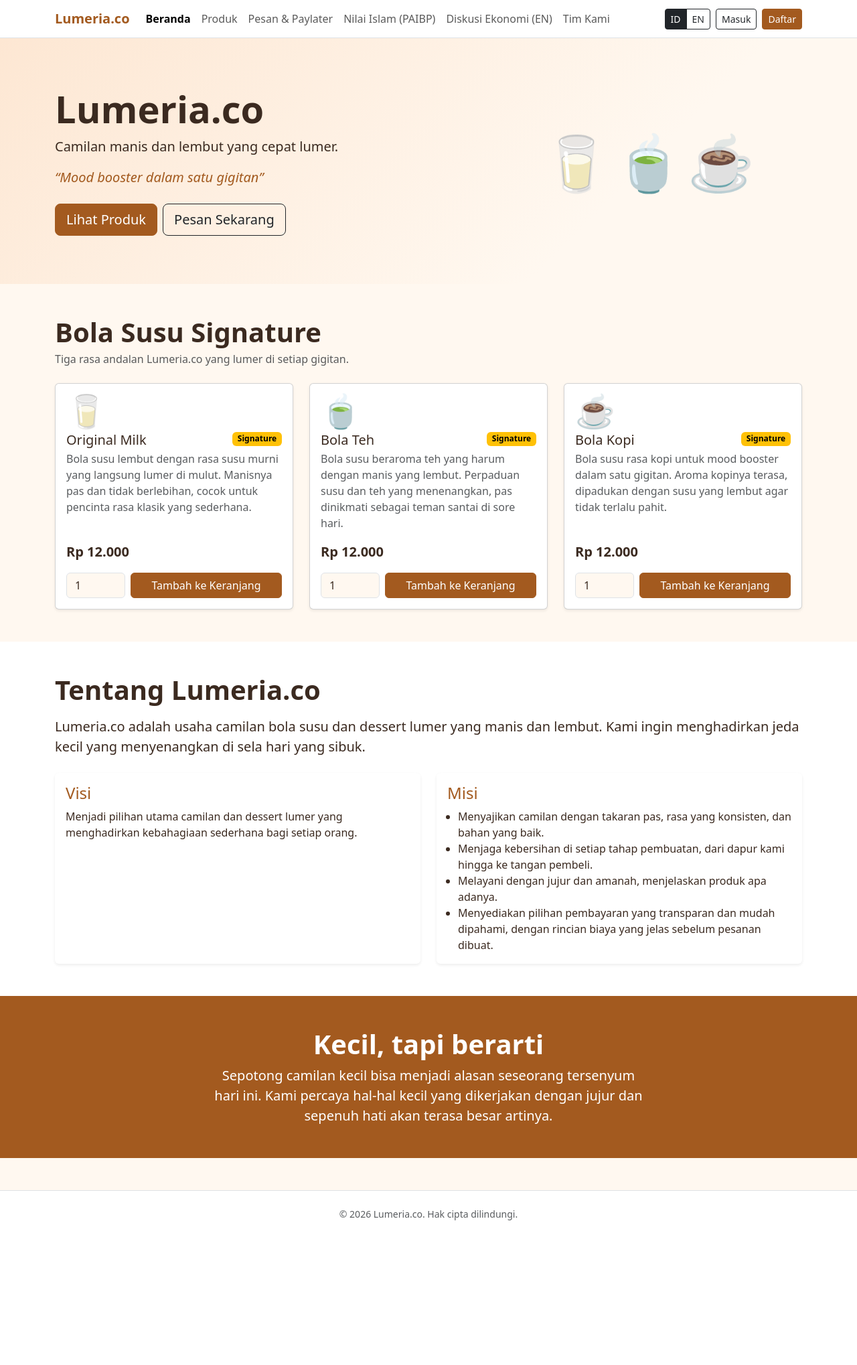
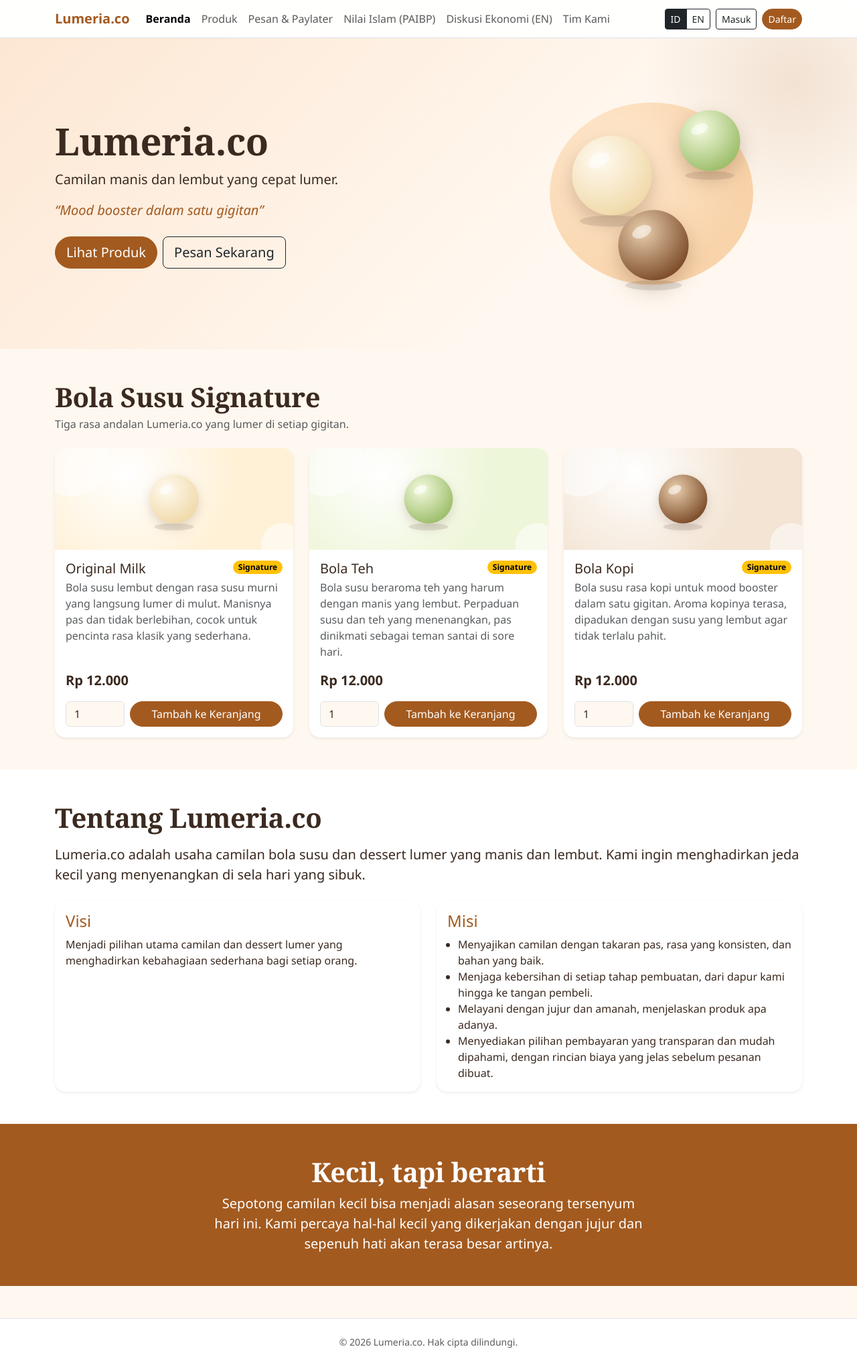
Before and after one commit to Jirasy/Lumeria.co, a Laravel app: page / in a window 1280 px wide. Shown: the whole page at 67% size. Before the commit the page ends 1822 px from the top, so only its background shows below. Run offline with Laravel 12, Linux system fonts and the light colour scheme; data comes from the database, SQL or seed files in the repository; some libraries are stand-ins or nearby versions.

Commit message:
feat(ui): replace emoji with SVG product art and polish Bootstrap styling, with tests

```diff
--- /dev/null
+++ b/resources/views/components/product-art.blade.php
@@ -0,0 +1,99 @@
+@props(['slug' => '', 'size' => 96, 'bare' => false])
+@php
+    $tints = [
+        'original-milk'           => '#fff1d6',
+        'bola-teh'                => '#eef6d9',
+        'bola-kopi'               => '#f3e4d3',
+        'bolu-lumer-cokelat-keju' => '#fde9d9',
+        'kue-balok-lumer'         => '#fdeccd',
+        'es-krim-lumeria-creamy'  => '#fde4ec',
+    ];
+    $ballColors = [
+        'original-milk' => ['#fffaf0', '#f0d9a8'],
+        'bola-teh'      => ['#f4fadf', '#9bbd68'],
+        'bola-kopi'     => ['#e9cfae', '#7b4a28'],
+    ];
+    $kind   = match ($slug) {
+        'bolu-lumer-cokelat-keju' => 'cake',
+        'kue-balok-lumer'         => 'balok',
+        'es-krim-lumeria-creamy'  => 'icecream',
+        default                   => 'ball',
+    };
+    $tint   = $tints[$slug] ?? '#fff1d6';
+    $colors = $ballColors[$slug] ?? ['#fffaf0', '#f0d9a8'];
+    $id     = 'art-' . preg_replace('/[^a-z0-9-]/', '', $slug);
+@endphp
+@unless ($bare)
+<div {{ $attributes->merge(['class' => 'product-art']) }} style="--art-bg: {{ $tint }}">
+@endunless
+<svg @if ($bare) {{ $attributes }} @endif width="{{ $size }}" height="{{ $size }}" viewBox="0 0 120 120" aria-hidden="true" focusable="false" xmlns="http://www.w3.org/2000/svg">
+    <ellipse cx="60" cy="108" rx="34" ry="6" fill="#3b2a20" opacity=".12"/>
+
+    @if ($kind === 'ball')
+        <defs>
+            <radialGradient id="{{ $id }}" cx="35%" cy="30%" r="75%">
+                <stop offset="0" stop-color="{{ $colors[0] }}"/>
+                <stop offset="1" stop-color="{{ $colors[1] }}"/>
+            </radialGradient>
+        </defs>
+        <circle cx="60" cy="60" r="42" fill="url(#{{ $id }})"/>
+        <ellipse cx="46" cy="44" rx="12" ry="7" fill="#fff" opacity=".55" transform="rotate(-25 46 44)"/>
+
+    @elseif ($kind === 'cake')
+        <defs>
+            <linearGradient id="{{ $id }}" x1="0" y1="0" x2="0" y2="1">
+                <stop offset="0" stop-color="#f7cf85"/>
+                <stop offset="1" stop-color="#e2a24c"/>
+            </linearGradient>
+        </defs>
+        <rect x="20" y="50" width="80" height="50" rx="10" fill="url(#{{ $id }})"/>
+        <rect x="20" y="46" width="80" height="18" rx="9" fill="#5a3321"/>
+        <rect x="32" y="58" width="12" height="20" rx="6" fill="#5a3321"/>
+        <rect x="56" y="58" width="12" height="28" rx="6" fill="#5a3321"/>
+        <rect x="80" y="58" width="12" height="16" rx="6" fill="#5a3321"/>
+        <rect x="30" y="50" width="26" height="3" rx="1.5" fill="#fff" opacity=".25"/>
+        <rect x="62" y="32" width="22" height="14" rx="3" fill="#ffd45e"/>
+        <circle cx="70" cy="39" r="2" fill="#f0b429"/>
+        <circle cx="78" cy="42" r="1.6" fill="#f0b429"/>
+
+    @elseif ($kind === 'balok')
+        <defs>
+            <linearGradient id="{{ $id }}" x1="0" y1="0" x2="0" y2="1">
+                <stop offset="0" stop-color="#e5a85a"/>
+                <stop offset="1" stop-color="#b9702d"/>
+            </linearGradient>
+        </defs>
+        <rect x="18" y="46" width="84" height="52" rx="10" fill="url(#{{ $id }})"/>
+        @foreach ([34, 48, 62, 76, 90] as $x)
+            <rect x="{{ $x }}" y="46" width="3" height="52" fill="#8c5320" opacity=".35"/>
+        @endforeach
+        <path d="M18 56c0-6 4-10 10-10h64c6 0 10 4 10 10z" fill="#f7d98b"/>
+        <rect x="44" y="52" width="8" height="20" rx="4" fill="#f7d98b"/>
+        <rect x="70" y="52" width="8" height="28" rx="4" fill="#f7d98b"/>
+
+    @else
+        <defs>
+            <linearGradient id="{{ $id }}-a" x1="0" y1="0" x2="0" y2="1">
+                <stop offset="0" stop-color="#fff3f7"/>
+                <stop offset="1" stop-color="#f5a9c3"/>
+            </linearGradient>
+            <linearGradient id="{{ $id }}-b" x1="0" y1="0" x2="0" y2="1">
+                <stop offset="0" stop-color="#fff8ea"/>
+                <stop offset="1" stop-color="#f2d29c"/>
+            </linearGradient>
+            <linearGradient id="{{ $id }}-c" x1="0" y1="0" x2="0" y2="1">
+                <stop offset="0" stop-color="#e8b36a"/>
+                <stop offset="1" stop-color="#c98332"/>
+            </linearGradient>
+        </defs>
+        <polygon points="40,72 80,72 60,110" fill="url(#{{ $id }}-c)"/>
+        <path d="M46 76l16 28M56 74l12 24M72 76l-16 28M64 74l-10 24" stroke="#a8691f" stroke-width="2" opacity=".45" fill="none"/>
+        <ellipse cx="60" cy="68" rx="26" ry="14" fill="url(#{{ $id }}-b)"/>
+        <circle cx="60" cy="48" r="22" fill="url(#{{ $id }}-a)"/>
+        <circle cx="60" cy="24" r="5" fill="#d7263d"/>
+        <ellipse cx="50" cy="42" rx="7" ry="4" fill="#fff" opacity=".55" transform="rotate(-25 50 42)"/>
+    @endif
+</svg>
+@unless ($bare)
+</div>
+@endunless
--- a/resources/views/layouts/guest.blade.php
+++ b/resources/views/layouts/guest.blade.php
@@ -15,7 +15,7 @@
         @vite(['resources/css/app.css', 'resources/js/app.js'])
     </head>
     <body class="font-sans text-gray-900 antialiased">
-        <div class="min-h-screen flex flex-col sm:justify-center items-center pt-6 sm:pt-0 bg-gray-100 dark:bg-gray-900">
+        <div class="min-h-screen flex flex-col sm:justify-center items-center pt-6 sm:pt-0 bg-amber-50 dark:bg-gray-900">
             <div class="w-full sm:max-w-md px-6 mb-4 flex items-center justify-between">
                 <a href="{{ route('home') }}" class="text-sm text-gray-600 dark:text-gray-400 hover:underline">&larr; {{ __('nav.home') }}</a>
                 <x-language-switcher />
@@ -27,7 +27,7 @@
                 </a>
             </div>
 
-            <div class="w-full sm:max-w-md mt-6 px-6 py-4 bg-white dark:bg-gray-800 shadow-md overflow-hidden sm:rounded-lg">
+            <div class="w-full sm:max-w-md mt-6 px-6 py-4 bg-white dark:bg-gray-800 shadow-md overflow-hidden sm:rounded-2xl">
                 {{ $slot }}
             </div>
         </div>
--- a/resources/views/layouts/lumeria.blade.php
+++ b/resources/views/layouts/lumeria.blade.php
@@ -12,9 +12,12 @@
         :root {
     --bs-body-bg: #fff8f0;
     --bs-body-color: #3b2a20;
+    --bs-body-font-family: "Segoe UI", system-ui, -apple-system, "Helvetica Neue", Arial, sans-serif;
     --lumeria: #a35a1f;
     --lumeria-dark: #874a17;
     }
+    h1, h2, .display-4, .display-6 { font-family: Georgia, "Times New Roman", serif; letter-spacing: -.01em; }
+
     .text-lumeria { color: var(--lumeria); }
     .bg-lumeria { background: var(--lumeria); color: #fff; }
     .btn-lumeria {
@@ -27,16 +30,67 @@
     --bs-btn-active-color: #fff;
     --bs-btn-active-bg: #733f13;
     --bs-btn-active-border-color: #733f13;
+    --bs-btn-border-radius: 50rem;
     }
-        .card { --bs-card-bg: #fff; }
-        .hero-section { background: linear-gradient(135deg, #fde7d3 0%, #fff8f0 70%); }
-        .hero-emoji { font-size: 5rem; letter-spacing: .5rem; }
-        .product-emoji { font-size: 3rem; line-height: 1; }
-        .product-card { transition: transform .15s ease, box-shadow .15s ease; }
-        .product-card:hover { transform: translateY(-3px); }
+    .navbar.bg-white { --bs-bg-opacity: .88; backdrop-filter: blur(8px); }
+    .card { --bs-card-bg: #fff; --bs-card-border-radius: 1rem; }
+
+    .hero-section {
+    position: relative;
+    overflow: hidden;
+    background: linear-gradient(135deg, #fde7d3 0%, #fff8f0 65%);
+    }
+    .hero-section::before {
+    content: "";
+    position: absolute;
+    width: 28rem;
+    height: 28rem;
+    right: -8rem;
+    top: -10rem;
+    border-radius: 50%;
+    background: radial-gradient(circle, rgba(163, 90, 31, .14), transparent 70%);
+    }
+    .hero-section > .container { position: relative; }
+
+    .hero-art { position: relative; width: 22rem; max-width: 100%; height: 20rem; }
+    .hero-blob {
+    position: absolute;
+    inset: 1.5rem;
+    border-radius: 50%;
+    background: radial-gradient(circle at 30% 30%, #ffe3c2, #f6c48d 70%);
+    opacity: .7;
+    }
+    .hero-ball { position: absolute; filter: drop-shadow(0 12px 14px rgba(90, 50, 20, .25)); }
+    .hero-ball-1 { left: 2rem; top: 3rem; }
+    .hero-ball-2 { right: 1.5rem; top: 1rem; }
+    .hero-ball-3 { left: 6.5rem; bottom: .5rem; }
+
+    .product-card { transition: transform .18s ease, box-shadow .18s ease; }
+    .product-card:hover { transform: translateY(-4px); box-shadow: 0 .75rem 1.5rem rgba(90, 50, 20, .14) !important; }
+    .product-art {
+    position: relative;
+    display: flex;
+    align-items: center;
+    justify-content: center;
+    height: 9.5rem;
+    overflow: hidden;
+    background: radial-gradient(circle at 30% 25%, #fff 0, var(--art-bg) 60%);
+    }
+    .product-art::before, .product-art::after {
+    content: "";
+    position: absolute;
+    border-radius: 50%;
+    background: rgba(255, 255, 255, .55);
+    }
+    .product-art::before { width: 7rem; height: 7rem; left: -2rem; top: -2.5rem; }
+    .product-art::after { width: 4rem; height: 4rem; right: -1rem; bottom: -1.5rem; }
+    .product-art svg, .product-art img { position: relative; z-index: 1; }
+    .product-art svg { filter: drop-shadow(0 6px 8px rgba(90, 50, 20, .18)); transition: transform .18s ease; }
+    .product-card:hover .product-art svg { transform: translateY(-3px) scale(1.05); }
+
     @media (prefers-reduced-motion: reduce) {
-            .product-card { transition: none; }
-            .product-card:hover { transform: none; }
+    .product-card, .product-art svg { transition: none; }
+    .product-card:hover, .product-card:hover .product-art svg { transform: none; }
     }
     </style>
     @stack('styles')
--- a/resources/views/pages/home.blade.php
+++ b/resources/views/pages/home.blade.php
@@ -15,9 +15,14 @@
                         <a href="{{ route('order') }}" class="btn btn-outline-dark btn-lg">{{ __('home.cta_order') }}</a>
                     </div>
                 </div>
-                <div class="col-lg-5 text-center d-none d-lg-block" aria-hidden="true">
-                    <div class="hero-emoji">🥛🍵☕</div>
-                </div>
+                    <div class="col-lg-5 d-none d-md-block" aria-hidden="true">
+                        <div class="hero-art mx-auto">
+                            <div class="hero-blob"></div>
+                                <x-product-art slug="original-milk" :bare="true" :size="170" class="hero-ball hero-ball-1" />
+                                <x-product-art slug="bola-teh" :bare="true" :size="130" class="hero-ball hero-ball-2" />
+                                <x-product-art slug="bola-kopi" :bare="true" :size="150" class="hero-ball hero-ball-3" />
+                            </div>
+                    </div>
             </div>
         </div>
     </section>
--- a/resources/views/partials/product-card.blade.php
+++ b/resources/views/partials/product-card.blade.php
@@ -1,21 +1,17 @@
-@php
-    $emoji = [
-        'original-milk'           => '🥛',
-        'bola-teh'                => '🍵',
-        'bola-kopi'               => '☕',
-        'bolu-lumer-cokelat-keju' => '🍰',
-        'kue-balok-lumer'         => '🧇',
-        'es-krim-lumeria-creamy'  => '🍦',
-    ][$product->slug] ?? '🍬';
-@endphp
-<div class="card h-100 shadow-sm product-card">
+<div class="card h-100 border-0 shadow-sm product-card overflow-hidden">
+    @if ($product->image)
+        <div class="product-art">
+            <img src="{{ asset($product->image) }}" alt="{{ $product->name }}" class="w-100 h-100 object-fit-cover" loading="lazy">
+        </div>
+    @else
+        <x-product-art :slug="$product->slug" :size="104" />
+    @endif
+
     <div class="card-body d-flex flex-column">
-        <div class="product-emoji mb-2" aria-hidden="true">{{ $emoji }}</div>
-
         <div class="d-flex justify-content-between align-items-start gap-2">
             <h3 class="h5 card-title mb-1">{{ $product->name }}</h3>
             @if ($product->is_signature)
-                <span class="badge text-bg-warning">{{ __('products.signature_badge') }}</span>
+                <span class="badge rounded-pill text-bg-warning">{{ __('products.signature_badge') }}</span>
             @endif
         </div>
 
```
Also changed, not shown: tests/Feature/ProductArtTest.php (added, +44 -0 lines). Lines whose indentation alone changed are shown as unchanged.
